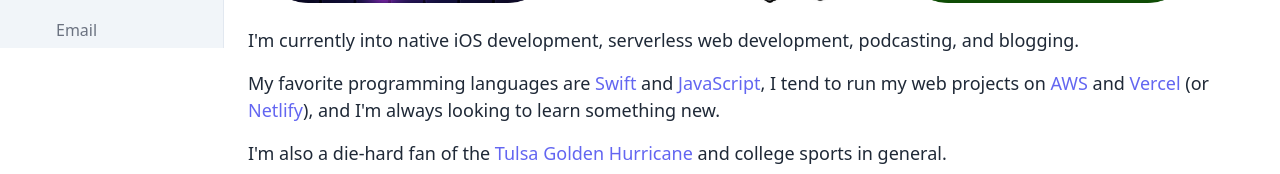
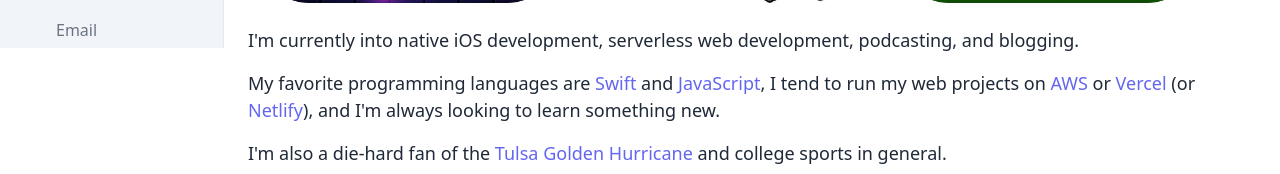
Before and after one commit to r-token/ryantoken.com-v3-svelte, a SvelteKit app: page /about in a window 1280 px wide. Shown: the part 752-926 px from the top of the page. Built offline with nearby package versions, Linux system fonts and the light colour scheme; some icons are missing.

Commit message:
Minor about page wording update

```diff
--- a/src/routes/about/+page.svelte
+++ b/src/routes/about/+page.svelte
@@ -56,7 +56,7 @@
   </p>
 
   <p class="mb-4">
-    My favorite programming languages are <a href="https://developer.apple.com/swift/" target="_blank" rel="noreferrer">Swift</a> and <a href="https://www.javascript.com" target="_blank" rel="noreferrer">JavaScript</a>, I tend to run my web projects on <a href="https://aws.amazon.com" target="_blank" rel="noreferrer">AWS</a> and <a href="https://vercel.com" target="_blank" rel="noreferrer">Vercel</a> (or <a href="https://www.netlify.com" target="_blank" rel="noreferrer">Netlify</a>), and I'm always looking to learn something new.
+    My favorite programming languages are <a href="https://developer.apple.com/swift/" target="_blank" rel="noreferrer">Swift</a> and <a href="https://www.javascript.com" target="_blank" rel="noreferrer">JavaScript</a>, I tend to run my web projects on <a href="https://aws.amazon.com" target="_blank" rel="noreferrer">AWS</a> or <a href="https://vercel.com" target="_blank" rel="noreferrer">Vercel</a> (or <a href="https://www.netlify.com" target="_blank" rel="noreferrer">Netlify</a>), and I'm always looking to learn something new.
   </p>
 
   <p  class="mb-4">
```
